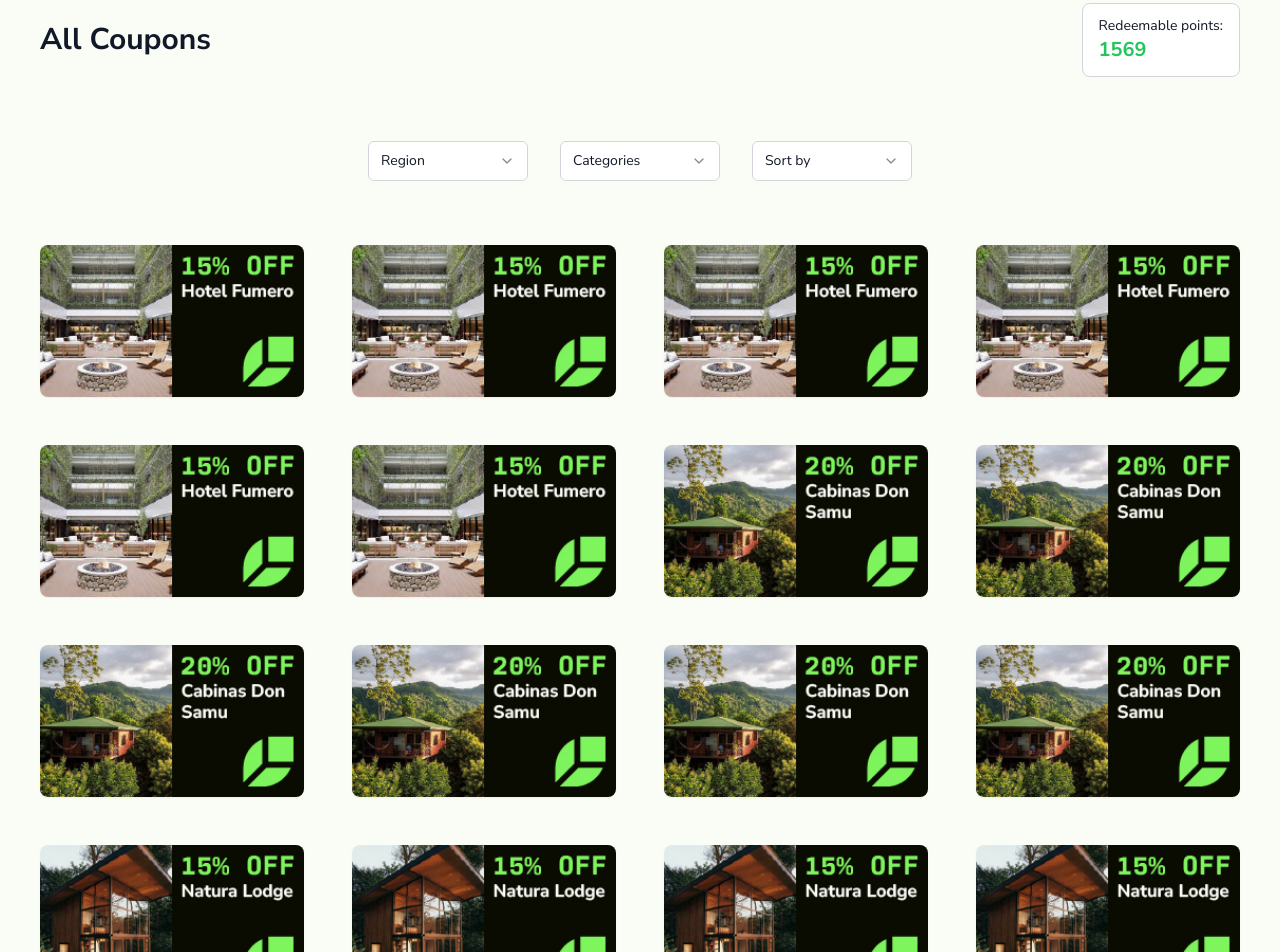
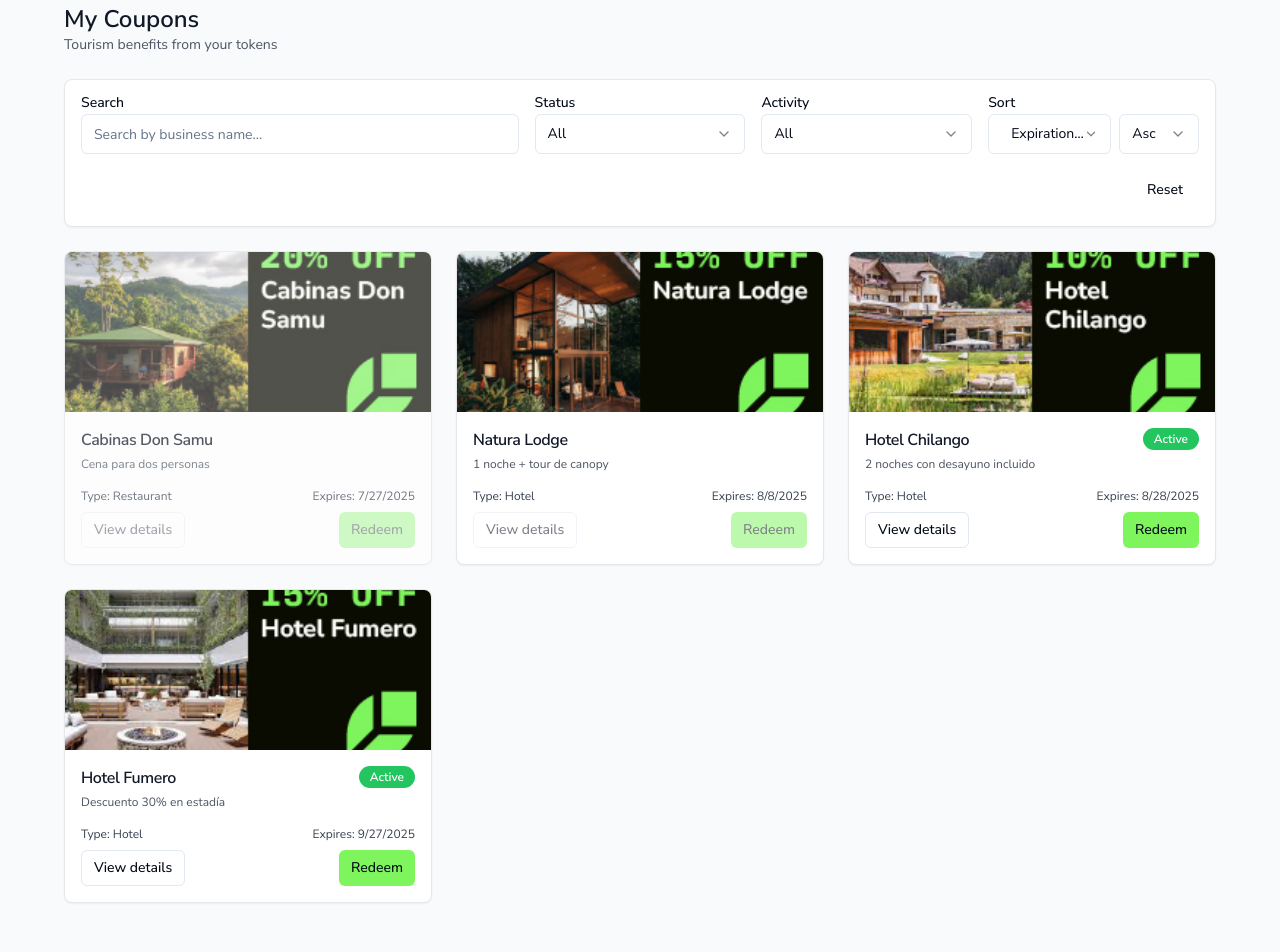
Before and after one commit to Tree-Byte-org/Tree-Byte-Frontend, a Next.js app: page /coupons in a window 1280 px wide. Shown: the part 120-1072 px from the top of the page. Built offline with nearby package versions, Linux system fonts and the light colour scheme.

Commit message:
refactor(coupons): restructure CouponsPage component to utilize useCoupons hook and enhance filtering functionality

```diff
--- a/components/coupons/coupons-page.tsx
+++ b/components/coupons/coupons-page.tsx
@@ -1,119 +1,56 @@
-import { Search, User, Instagram, MessageCircle } from "lucide-react";
-import { Button } from "@/components/ui/button";
-import { Input } from "@/components/ui/input";
-import {
-  Select,
-  SelectContent,
-  SelectItem,
-  SelectTrigger,
-  SelectValue,
-} from "@/components/ui/select";
-import Image from "next/image";
+"use client";
 
-export default function TreeByteCoupons() {
-  const coupons = [
-    // Column 1 - All use image 1 (Hotel Fumero)
-    { id: 1, image: "/coupons/hotel-fumero.jpg", column: 1 },
-    { id: 5, image: "/coupons/hotel-fumero.jpg", column: 1 },
-    { id: 9, image: "/coupons/hotel-fumero.jpg", column: 1 },
-    { id: 13, image: "/coupons/hotel-fumero.jpg", column: 1 },
-    { id: 17, image: "/coupons/hotel-fumero.jpg", column: 1 },
-    { id: 21, image: "/coupons/hotel-fumero.jpg", column: 1 },
+import { useState } from "react";
+import { useCoupons, type CouponFilters } from "@/hooks/coupons/use-coupons";
+import CouponCard from "@/components/coupons/coupon-card";
+import CouponFilter from "@/components/coupons/coupon-filter";
+import { Card } from "@/components/ui/card";
 
-    // Column 2 - All use image 2 (Cabinas Don Samu)
-    { id: 2, image: "/coupons/cabinas-don-samu.jpg", column: 2 },
-    { id: 6, image: "/coupons/cabinas-don-samu.jpg", column: 2 },
-    { id: 10, image: "/coupons/cabinas-don-samu.jpg", column: 2 },
-    { id: 14, image: "/coupons/cabinas-don-samu.jpg", column: 2 },
-    { id: 18, image: "/coupons/cabinas-don-samu.jpg", column: 2 },
-    { id: 22, image: "/coupons/cabinas-don-samu.jpg", column: 2 },
+export default function CouponsPage() {
+  const { coupons, loading, error, filters, setFilters } = useCoupons();
+  const [localFilters, setLocalFilters] = useState<CouponFilters>(filters);
 
-    // Column 3 - All use image 3 (Natura Lodge)
-    { id: 3, image: "/coupons/natura-lodge.jpg", column: 3 },
-    { id: 7, image: "/coupons/natura-lodge.jpg", column: 3 },
-    { id: 11, image: "/coupons/natura-lodge.jpg", column: 3 },
-    { id: 15, image: "/coupons/natura-lodge.jpg", column: 3 },
-    { id: 19, image: "/coupons/natura-lodge.jpg", column: 3 },
-    { id: 23, image: "/coupons/natura-lodge.jpg", column: 3 },
-
-    // Column 4 - All use image 4 (Hotel Chilango)
-    { id: 4, image: "/coupons/hotel-chilango.jpg", column: 4 },
-    { id: 8, image: "/coupons/hotel-chilango.jpg", column: 4 },
-    { id: 12, image: "/coupons/hotel-chilango.jpg", column: 4 },
-    { id: 16, image: "/coupons/hotel-chilango.jpg", column: 4 },
-    { id: 20, image: "/coupons/hotel-chilango.jpg", column: 4 },
-    { id: 24, image: "/coupons/hotel-chilango.jpg", column: 4 },
-  ];
+  const handleChange = (next: Partial<CouponFilters>) => {
+    const updated = { ...localFilters, ...next } as CouponFilters;
+    setLocalFilters(updated);
+    setFilters(updated);
+  };
 
   return (
-    <div className="min-h-screen ">
-      {/* Main Content */}
-      <div className="max-w-7xl mx-auto px-10 py-16">
-        {/* Page Header */}
-        <div className="flex items-center justify-between mb-16">
-          <h1 className="text-3xl font-bold text-gray-900">All Coupons</h1>
-          <div className="bg-white border border-gray-300 px-4 py-3 rounded-lg">
-            <div className="text-gray-900 text-sm">Redeemable points:</div>
-            <div className="text-green-500 text-xl font-bold">1569</div>
-          </div>
+    <section className="bg-gray-50 dark:bg-black px-6 py-16 md:px-12 lg:px-16">
+      <div className="max-w-7xl mx-auto">
+        <div className="mb-6">
+          <h1 className="text-2xl font-semibold text-gray-900 dark:text-white">
+            My Coupons
+          </h1>
+          <p className="text-sm text-gray-600 dark:text-gray-300">
+            Tourism benefits from your tokens
+          </p>
         </div>
 
-        {/* Filters */}
-        <div className="flex items-center justify-center space-x-8 mb-16">
-          <Select>
-            <SelectTrigger className="w-40 bg-white text-gray-900 border border-gray-300 hover:border-gray-400">
-              <SelectValue placeholder="Region" />
-            </SelectTrigger>
-            <SelectContent>
-              <SelectItem value="all">All Regions</SelectItem>
-              <SelectItem value="north">North</SelectItem>
-              <SelectItem value="south">South</SelectItem>
-            </SelectContent>
-          </Select>
+        <Card className="p-4 mb-6 bg-white dark:bg-black border-gray-200 dark:border-gray-700">
+          <CouponFilter filters={localFilters} onChange={handleChange} />
+        </Card>
 
-          <Select>
-            <SelectTrigger className="w-40 bg-white text-gray-900 border border-gray-300 hover:border-gray-400">
-              <SelectValue placeholder="Categories" />
-            </SelectTrigger>
-            <SelectContent>
-              <SelectItem value="all">All Categories</SelectItem>
-              <SelectItem value="food">Food</SelectItem>
-              <SelectItem value="travel">Travel</SelectItem>
-            </SelectContent>
-          </Select>
+        {loading && (
+          <p className="text-gray-700 dark:text-gray-200">Loading coupons...</p>
+        )}
+        {error && (
+          <p className="text-red-600 dark:text-red-400 font-medium">{error}</p>
+        )}
 
-          <Select>
-            <SelectTrigger className="w-40 bg-white text-gray-900 border border-gray-300 hover:border-gray-400">
-              <SelectValue placeholder="Sort by" />
-            </SelectTrigger>
-            <SelectContent>
-              <SelectItem value="newest">Newest</SelectItem>
-              <SelectItem value="discount">Discount</SelectItem>
-              <SelectItem value="popular">Popular</SelectItem>
-            </SelectContent>
-          </Select>
-        </div>
+        {!loading && !error && (
+          <div className="grid grid-cols-1 md:grid-cols-2 lg:grid-cols-3 gap-6">
+            {coupons.map((c) => (
+              <CouponCard key={c.id} coupon={c} />
+            ))}
+          </div>
+        )}
 
-        {/* Coupons Grid */}
-        <div className="grid grid-cols-1 sm:grid-cols-2 lg:grid-cols-4 gap-12 mb-24">
-          {coupons.map((coupon) => (
-            <div
-              key={coupon.id}
-              className="relative bg-white rounded-lg overflow-hidden shadow-sm hover:shadow-md transition-shadow"
-            >
-              <div className="relative">
-                <Image
-                  src={coupon.image || "/placeholder.svg"}
-                  alt="Coupon"
-                  width={300}
-                  height={200}
-                  className="w-full h-auto object-contain"
-                />
-              </div>
-            </div>
-          ))}
-        </div>
+        {!loading && !error && coupons.length === 0 && (
+          <p className="text-gray-700 dark:text-gray-200">No coupons found.</p>
+        )}
       </div>
-    </div>
+    </section>
   );
 }
```
